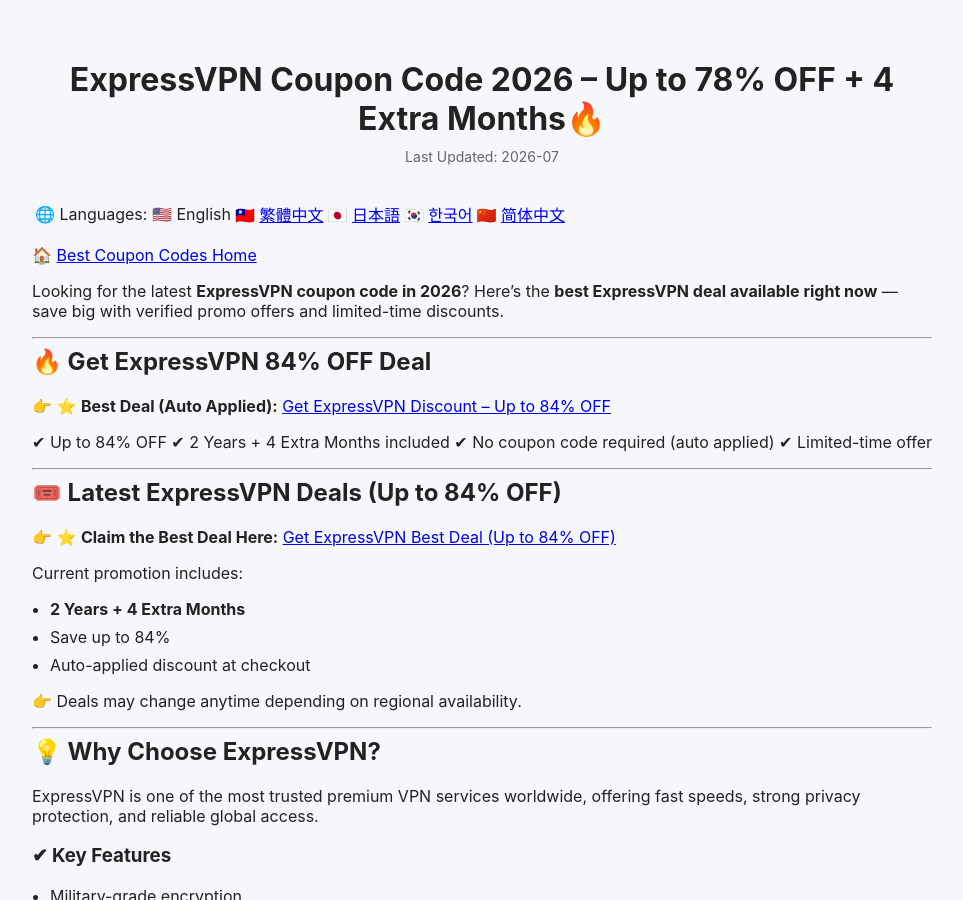
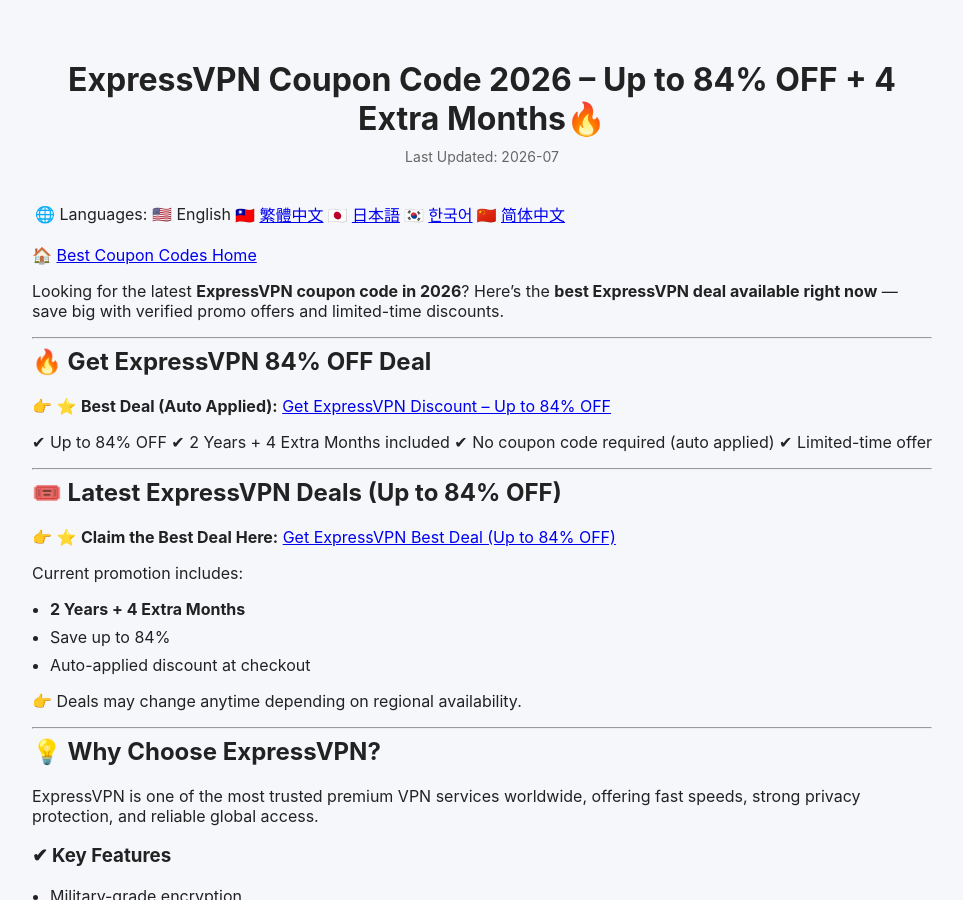
Before and after one commit to BestCouponCodes/best-coupon-codes, a Jekyll site: the page built from expressvpn-coupon-code.md, in a window 1280 px wide and 900 px high. Shown: the whole window, without its empty margins (158-1121 px from the left). Built offline with Jekyll 4.4.1, drawn with Linux system fonts in a browser that asks for light colours.

Commit message:
Change discount from 78% to 84% in coupon code
Updated the coupon code details to reflect a new discount rate.

```diff
--- a/expressvpn-coupon-code.md
+++ b/expressvpn-coupon-code.md
@@ -1,7 +1,7 @@
 ---
 layout: default
-title: ExpressVPN Coupon Code 2026 – Up to 78% OFF + 4 Extra Months🔥
-description: "Get the latest ExpressVPN coupon code for 2026. Save up to 78% with 4 extra months included. Verified and updated deals."
+title: ExpressVPN Coupon Code 2026 – Up to 84% OFF + 4 Extra Months🔥
+description: "Get the latest ExpressVPN coupon code for 2026. Save up to 84% with 4 extra months included. Verified and updated deals."
 lang: en
 last_modified_at: "2026-07-02"
 ---
```
